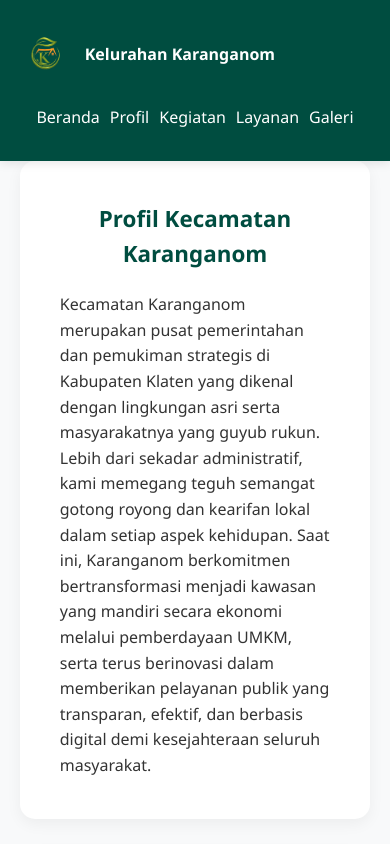
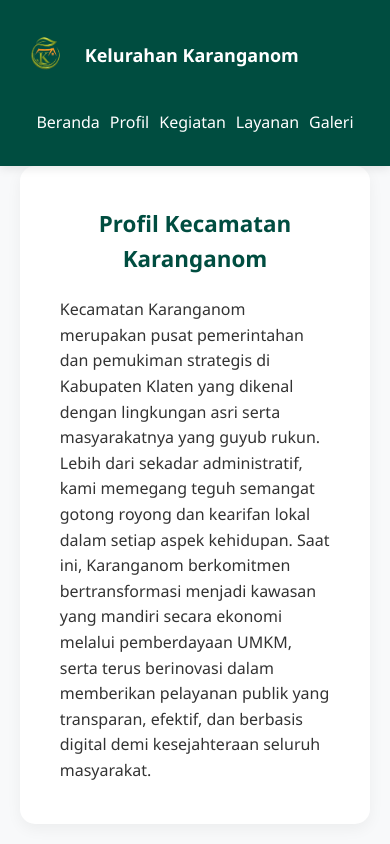
Before and after one commit to aiirofiqqgamteng/ainor, a plain HTML site: page profil.html in a window 390 px wide. Shown: the top 844 px of the page. Drawn offline with Linux system fonts and the light colour scheme.

Commit message:
Update style.css

```diff
--- a/style.css
+++ b/style.css
@@ -7,7 +7,7 @@ img { max-width: 100%; display: block; }
 header {
     background-color: #004d40 !important;
     padding: 15px 0;
-    position: relative; /* Header tidak lagi menempel saat scroll */
+    position: relative;
     z-index: 9999;
     box-shadow: 0 2px 10px rgba(0, 0, 0, 0.1);
 }
@@ -46,25 +46,29 @@ footer { text-align: center; padding: 30px; background: #004d40; color: white; m
     body { overflow-x: hidden; }
     .container { width: 95% !important; padding: 0 10px !important; }
 
-    /* Header diubah agar Logo & Teks Tetap Horizontal (Row) */
     .navbar { flex-direction: column !important; padding: 15px 10px !important; }
+
+    /* KUNCI: Logo & Teks Sejajar Horizontal */
     .logo {
-        flex-direction: row !important; /* Diubah agar tidak menumpuk */
+        display: flex !important;
+        flex-direction: row !important;
         justify-content: flex-start !important;
-        width: 100%;
-        margin-bottom: 10px;
+        align-items: center !important;
+        width: 100% !important;
+        margin-bottom: 15px !important;
+        gap: 15px !important;
     }
-    .logo h2 { font-size: 16px !important; }
+
+    .logo h2 { font-size: 18px !important; }
 
     .navbar nav {
         display: flex !important;
         flex-wrap: wrap !important;
         justify-content: center !important;
         gap: 10px !important;
-        width: 100%;
+        width: 100% !important;
     }
 
-    /* Statistik grid 2x2 */
     .stats-container { display: grid !important; grid-template-columns: repeat(2, 1fr) !important; gap: 10px !important; margin-top: -20px !important; padding: 10px !important; }
     .card-stat { width: 100% !important; padding: 15px 5px !important; }
 
```
